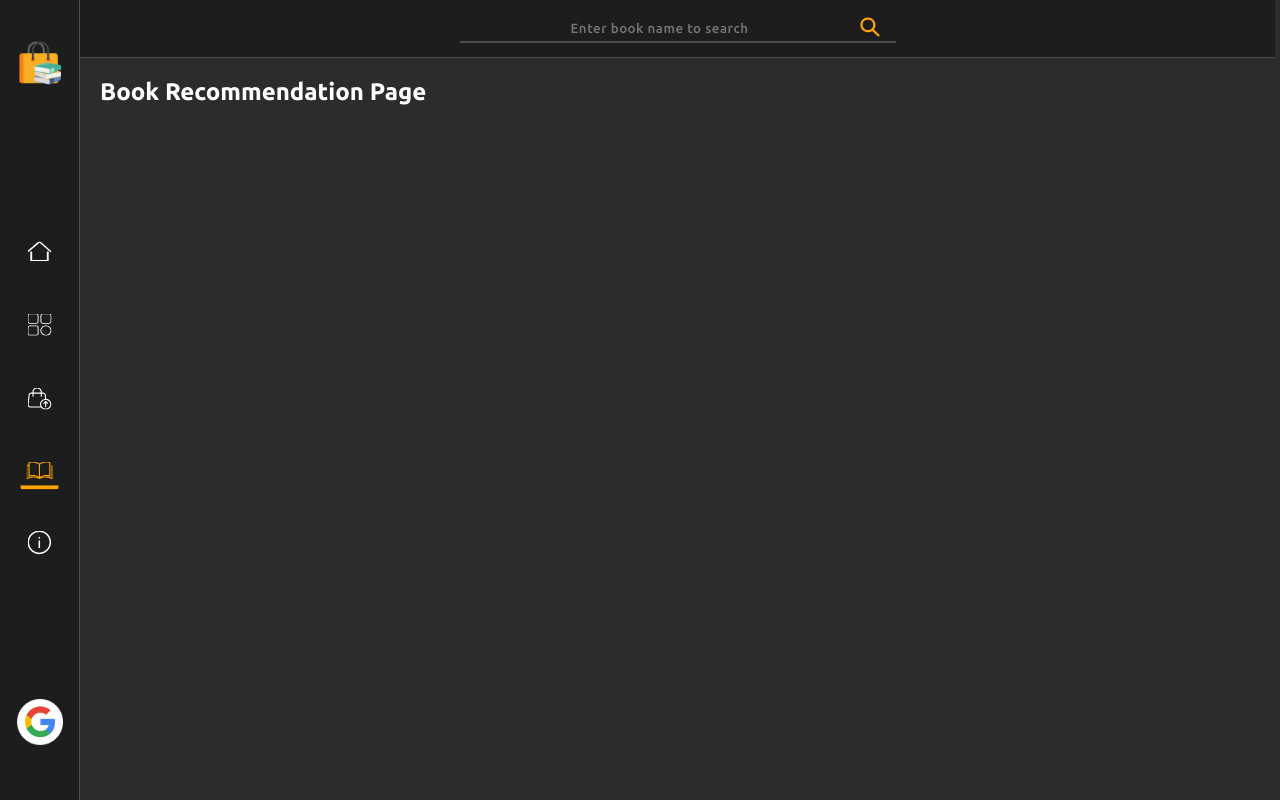
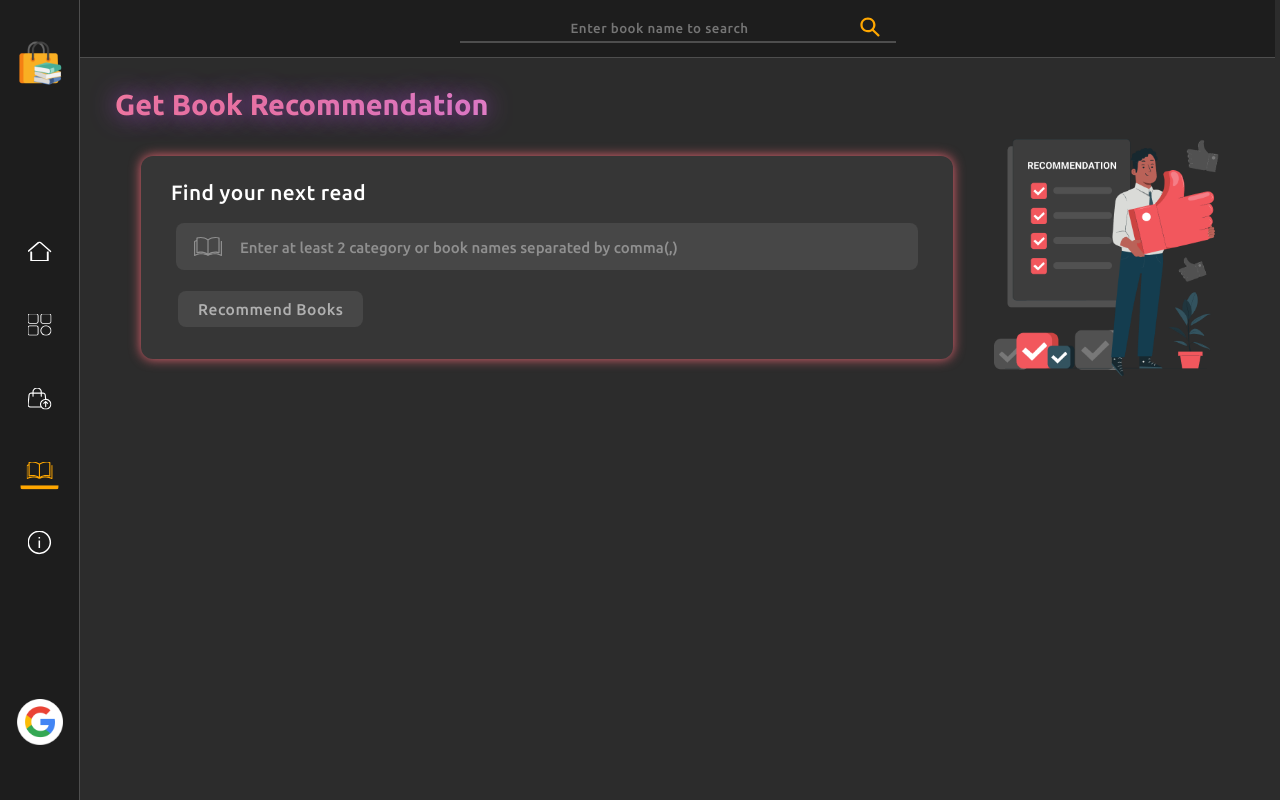
Before and after one commit to akash-singh8/BookCart, a React (Create React App) app: page /recommend in a window 1280 px wide. Built offline with nearby package versions, Linux system fonts and the light colour scheme; no server answers.

Commit message:
Created webpage for book recommendation

```diff
--- a/src/App.css
+++ b/src/App.css
@@ -22,3 +22,18 @@ section{
   height: calc(100vh - 60px);
   padding: 20px;
 }
+
+.gradient_head{
+  background: radial-gradient(146.74% 34539.46% at 148.37% 48.49%, #8972F2 0%, #D18DFF 59.45%, #FD8198 93.76%);
+  -webkit-background-clip: text;
+  -webkit-text-fill-color: transparent;
+  background-clip: text;
+  margin-top: 15px;
+  text-shadow: 0px 0px 25px #A448C5;
+  transition: all 0.25s ease-in-out;
+}
+
+.gradient_head:hover{
+  transform: scale(1.02);
+  text-shadow: 0px 0px 45px #e031ed;
+}
--- a/src/components/CSS/home.css
+++ b/src/components/CSS/home.css
@@ -10,23 +10,6 @@
     font-size: 3.4em;
     letter-spacing: 1px;
     font-weight: 500;
-}
-
-#details h2{
-    background: radial-gradient(146.74% 34539.46% at 148.37% 48.49%, #8972F2 0%, #D18DFF 59.45%, #FD8198 93.76%);
-    -webkit-background-clip: text;
-    -webkit-text-fill-color: transparent;
-    background-clip: text;
-    font-weight: bold;
-    font-size: 1.3em;
-    margin-top: 15px;
-    text-shadow: 0px 0px 25px #A448C5;
-    transition: all 0.25s ease-in-out;
-}
-
-#details h2:hover{
-    transform: scale(1.02);
-    text-shadow: 0px 0px 45px #e031ed;
 }
 
 #homeDetailp{
--- /dev/null
+++ b/src/components/CSS/recommend.css
@@ -0,0 +1,96 @@
+
+.bookWebPage h1{
+    font-size: 1.8em;
+    user-select: none;
+    margin-top: 10px;
+    margin-left: 15px;
+}
+
+
+.bookWebPage h1:hover{
+    transform: none;
+}
+
+.boxAndLogo{
+    align-items: center;
+    display: flex;
+    justify-content: space-evenly;
+}
+
+#book_recommend{
+    background-color: #363636;
+    box-shadow: 0 0 12px #E86571;
+    border-radius: 12px;
+    font-weight: 500;
+    font-size: 1.3em;
+    letter-spacing: 0.4px;
+    padding: 25px 30px;
+    margin: 35px 0;
+    width: 70%;
+    transition: all 0.25s ease-in-out;
+}
+
+#book_recommend:hover{
+    transform: scale(1.003);
+    box-shadow: 0 0 14px #E86571;
+}
+
+#book_recommend_input{
+    align-items: center;
+    border-radius: 8px;
+    background-color: rgba(217, 217, 217, 0.1);
+    display: flex;
+    padding: 7px 18px;
+    margin: 18px 5px;
+}
+
+#book_recommend_input input{
+    background: none;
+    border: none;
+    color: white;
+    font-family: 'Ubuntu', sans-serif;
+    font-weight: 500;
+    font-size: 0.8em;
+    letter-spacing: 0.5px;
+    outline: none;
+    padding: 7px 18px;
+    width: 90%;
+}
+
+#book_recommend_input input::placeholder{
+    color: #909090;
+    font-family: 'Ubuntu', sans-serif;
+    font-weight: 500;
+    font-size: 15px;
+    letter-spacing: 0;
+}
+
+#book_recommend button{
+    color: white;
+    border: none;
+    border-radius: 8px;
+    background-color: #F47960;
+    cursor: pointer;
+    font-family: 'Ubuntu', sans-serif;
+    font-weight: 500;
+    font-size: 0.75em;
+    letter-spacing: 0.5px;
+    padding: 9px 20px;
+    margin: 3px 0 7px 7px;
+    transition: box-shadow 0.2s ease-in-out;
+}
+
+#book_recommend button:hover{
+    box-shadow: 0 0 12px #F47960;
+}
+
+#book_recommend button:active{
+    box-shadow: 0 0 5px #F47960;
+}
+
+#book_recommend button:disabled{
+    background-color: rgba(217, 217, 217, 0.1);
+    color: rgb(176, 176, 176);
+    box-shadow: none;
+    cursor: default;
+}
--- a/src/components/CSS/seller.css
+++ b/src/components/CSS/seller.css
@@ -3,7 +3,7 @@
     box-shadow: 0 0 12px #E86571;
     border-radius: 12px;
     font-weight: 500;
-    font-size: 1.1em;
+    font-size: 1.2em;
     letter-spacing: 0.4px;
     line-height: 24px;
     padding: 25px 30px;
@@ -23,8 +23,8 @@
     background-color: rgba(217, 217, 217, 0.1);
     display: flex;
     padding: 6px 0 8px 12px;
-    margin-top: 20px;
-    margin-bottom: 10px;
+    margin-top: 25px;
+    margin-bottom: 15px;
 }
 
 #sellerPhoneInput input{
@@ -33,14 +33,15 @@
     color: white;
     font-family: 'Ubuntu', sans-serif;
     font-weight: bold;
-    font-size: 1em;
+    font-size: 0.95em;
     letter-spacing: 1px;
     outline: none;
-    padding: 8px 15px;
+    padding: 7px 15px;
     width: 90%;
 }
 
 #sellerPhoneInput input::placeholder{
+    color: #909090;
     font-family: 'Ubuntu', sans-serif;
     font-weight: 500;
     font-size: 15px;
--- a/src/components/CSS/sideNav.css
+++ b/src/components/CSS/sideNav.css
@@ -53,9 +53,9 @@
 .sideNavItems:hover::after {
     animation: fadeIn 0.25s ease-in;
     backdrop-filter: blur(5px);
-    color: orange;
+    color: #FFA700;
     font-family: monospace;
-    text-shadow: 0 0 10px orange;
+    text-shadow: 0 0 10px #FFA700;
     padding: 8.5px 5px;
     position: absolute;
 }
@@ -89,7 +89,7 @@
 }
 
 .active .sideNavOptions{
-    border-bottom: 4px solid orange;
-    fill: orange;
+    border-bottom: 4px solid #FFA700;
+    fill: #FFA700;
     transform: scale(1.1);
 }
--- a/src/components/Home.js
+++ b/src/components/Home.js
@@ -8,7 +8,7 @@ function Home() {
     <section id="home">
       <div id="details">
         <h1>BOOKCART</h1>
-        <h2>WHERE OLD BOOKS COME ALIVE AGAIN</h2>
+        <h2 className="gradient_head">WHERE OLD BOOKS COME ALIVE AGAIN</h2>
         <p id="homeDetailp">
           Your one-stop shop for buying and selling books. Whether you are
           looking for your next favorite read or looking to sell some of your
--- a/src/components/Recommend.js
+++ b/src/components/Recommend.js
@@ -1,9 +1,29 @@
-import React from "react";
+import React, { useState } from "react";
+import "./CSS/recommend.css";
+import recLogo from "./images/recommend_graphic.png";
+import recImg from "./images/SVGs/recommend.svg";
 
 function Recommend() {
+  const [bookInput, setBookInput] = useState("");
   return (
-    <section>
-      <h1>Book Recommendation Page</h1>
+    <section className="bookWebPage">
+      <h1 className="gradient_head">Get Book Recommendation</h1>
+      <div className="boxAndLogo">
+        <div id="book_recommend">
+          <p>Find your next read</p>
+          <div id="book_recommend_input">
+            <img src={recImg} alt="book icon" width={28} />
+            <input
+              type="text"
+              value={bookInput}
+              onChange={(e) => setBookInput(e.target.value)}
+              placeholder="Enter at least 2 category or book names separated by comma(,)"
+            />
+          </div>
+          <button disabled={bookInput.length === 0}>Recommend Books</button>
+        </div>
+        <img src={recLogo} alt="recommend logo" width={225} />
+      </div>
     </section>
   );
 }
--- a/src/components/Seller.js
+++ b/src/components/Seller.js
@@ -8,7 +8,7 @@ function Seller() {
     <section id="home">
       <div id="details">
         <h1>SELL BOOKS</h1>
-        <h2>MAKE YOUR BOOK ALIVE AGAIN</h2>
+        <h2 className="gradient_head">MAKE YOUR BOOK ALIVE AGAIN</h2>
         <div id="sellerInput">
           <p>Verify to become a seller</p>
           <div id="sellerPhoneInput">
```
Also changed, not shown: src/components/images/SVGs/recommend.svg (added), src/components/images/recommend_graphic.png (added).
